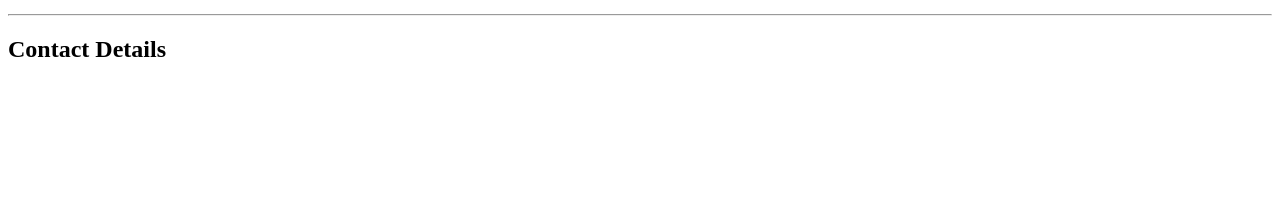
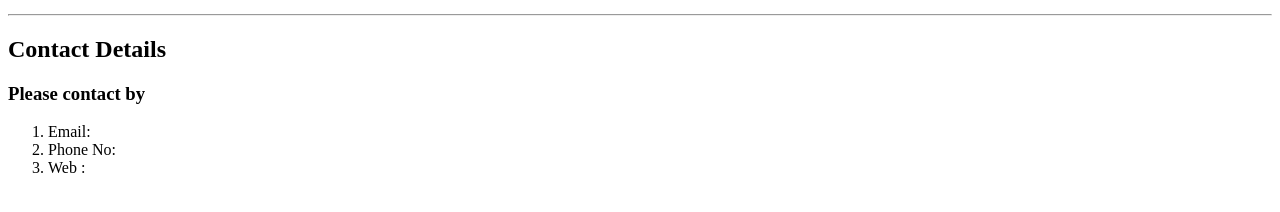
Before and after one commit to faisalmalik97/faisalmalik97.github.io, a plain HTML site: page index.html in a window 1280 px wide. Shown: the part 144-356 px from the top of the page. Drawn offline with Linux system fonts and the light colour scheme.

Commit message:
Index Page updated

```diff
--- a/index.html
+++ b/index.html
@@ -19,6 +19,13 @@
     </article>
     <hr>
     <h2>Contact Details</h1>
+      <h3>Please contact by </h3>
+      <ol>
+        <li>Email: </li>
+        <li>Phone No: </li>
+        <li>Web :</li>
+
+      </ol>
 </body>
 
 
```
